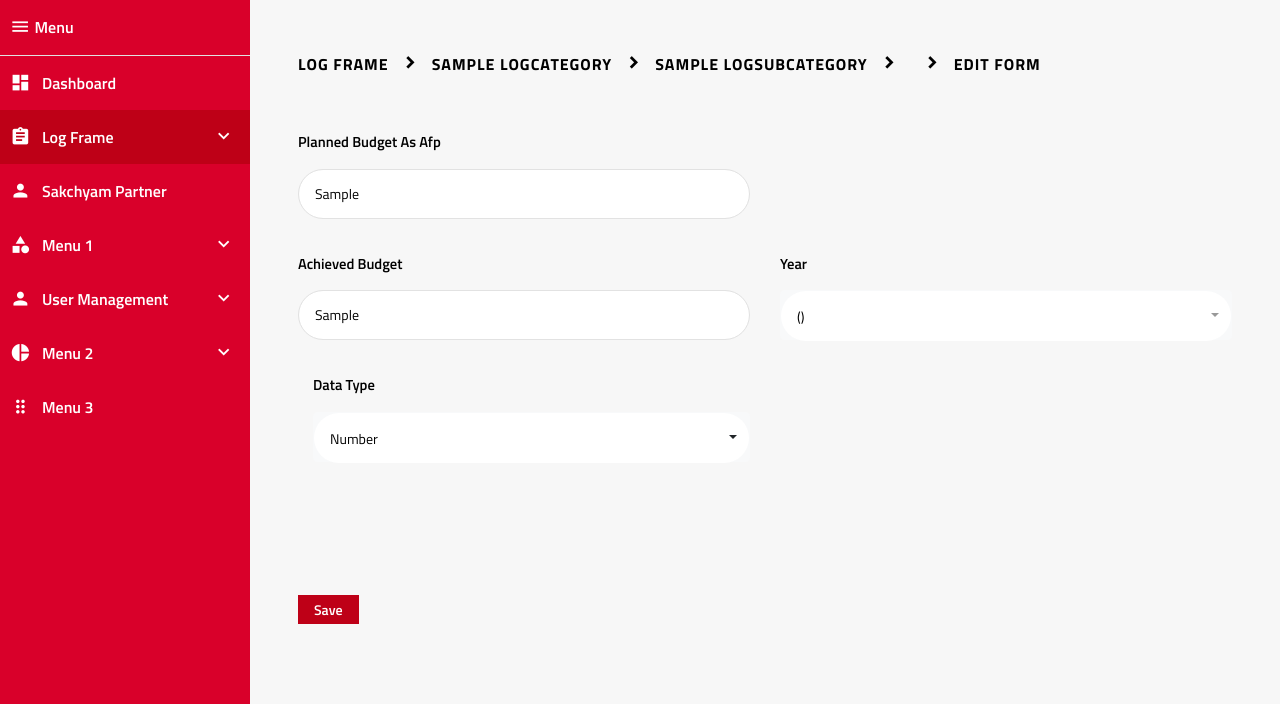
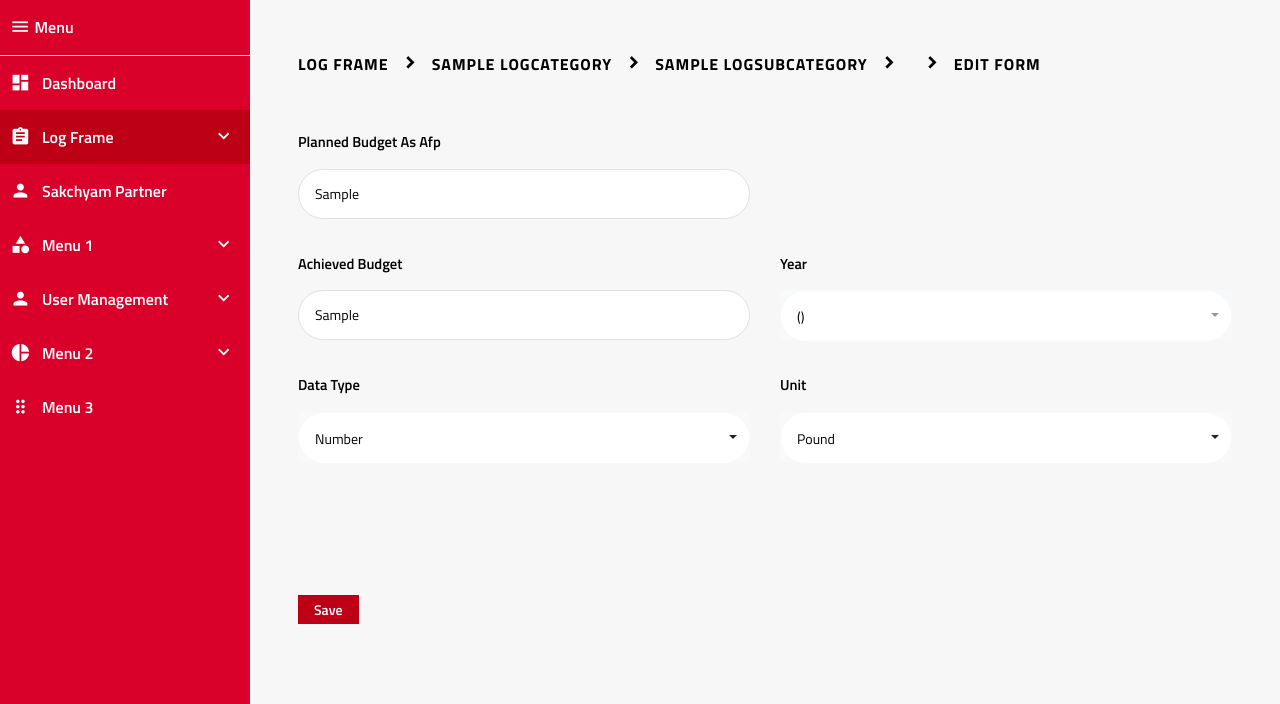
Before and after one commit to naxa-developers/sakchyam, a Django app: page /dashboard/logdata-edit/1/1/1 in a window 1280 px wide. Shown: the part 111-815 px from the top of the page. Run offline with Django 3.2, Linux system fonts and the light colour scheme; a user stored in the database is signed in; tables that the repository leaves empty hold one stand-in row (values such as "Sample post"); some libraries are stand-ins or nearby versions.

Commit message:
unit and data_type added

```diff
--- a/api/models.py
+++ b/api/models.py
@@ -43,18 +43,24 @@
 
 class LogData(models.Model):
     DATA_TYPE = (
-        (0, 'Number'),
-        (1, 'Funds'),
-        (2, 'Percentage'),
+        ('number', 'Number'),
+        ('budget', 'Budget'),
+        ('percentage', 'Percentage'),
+    )
+
+    UNIT = (
+        ('pound', 'Pound'),
+        ('rupees', 'Rupees'),
     )
 
     # title = models.ForeignKey(Title, on_delete=models.CASCADE, related_name='LogTitle', blank=True, null=True)
-    data_type = models.IntegerField(choices=DATA_TYPE, default=0)
+    data_type = models.CharField(max_length=30, choices=DATA_TYPE, default='number')
     planned_afp = models.CharField(max_length=30, blank=True, null=True, default=0)
     achieved = models.CharField(max_length=30, blank=True, null=True, default=0)
     year = models.ForeignKey(MilestoneYear, on_delete=models.CASCADE, related_name='LogYear')
     sub_category = models.ForeignKey(LogSubCategory, on_delete=models.CASCADE, related_name='LogSubCat')
     category = models.ForeignKey(LogCategory, on_delete=models.CASCADE, related_name='LogCat')
+    unit = models.CharField(max_length=30, blank=True, null=True, choices=UNIT)
 
     def __str__(self):
         return self.sub_category.name
--- a/dashboard/templates/logdata_edit.html
+++ b/dashboard/templates/logdata_edit.html
@@ -92,14 +92,14 @@
             </div>
 
 
-
             <div class="row">
 
 
                 <div class="col-md-6">
                     <div class="form-group">
                         <label for="id_planned_afp" class="">planned budget as afp</label>
-                        <input type="text" class="form-control" value="{{form.instance.planned_afp}}"  name="planned_afp" id="id_planned_afp"/>
+                        <input type="text" class="form-control" value="{{form.instance.planned_afp}}" name="planned_afp"
+                               id="id_planned_afp"/>
                     </div>
                 </div>
 
@@ -110,7 +110,8 @@
                 <div class="col-md-6">
                     <div class="form-group">
                         <label for="id_achieved" class="">achieved budget</label>
-                        <input type="text" class="form-control" value="{{form.instance.achieved}}"  name="achieved" id="id_achieved"/>
+                        <input type="text" class="form-control" value="{{form.instance.achieved}}" name="achieved"
+                               id="id_achieved"/>
                     </div>
                 </div>
 
@@ -120,7 +121,9 @@
                         <select class="selectpicker" data-live-search="true" name="year" required
                                 id="id_year">
 
-                            <option value="{{form.instance.year.id}}">{{form.instance.year.name}}({{form.instance.year.range}})</option>
+                            <option value="{{form.instance.year.id}}">
+                                {{form.instance.year.name}}({{form.instance.year.range}})
+                            </option>
 
                         </select>
                     </div>
@@ -128,25 +131,44 @@
 
             </div>
 
+            <div class="row">
                 <div class="col-md-6">
                     <div class="form-group ">
                         <label for="id_data_type" class="">data type</label>
                         <select class="selectpicker" data-live-search="true" name="data_type" required
                                 id="id_data_type">
-                        {% if form.instance.data_type == 0 %}
-                        <option value="0" selected>Number</option>
-                        <option value="1">Funds</option>
-                        <option value="2">Percentage</option>
-                        {% elif form.instance.data_type == 1 %}
-                        <option value="0" >Number</option>
-                        <option value="1" selected>Funds</option>
-                        <option value="2">Percentage</option>
-                        {% elif form.instance.data_type == 2 %}
-                         <option value="0" >Number</option>
-                        <option value="1">Funds</option>
-                        <option value="2" selected>Percentage</option>
-                        {% endif  %}
+                            {% if form.instance.data_type == 'number' %}
+                            <option value="number" selected>Number</option>
+                            <option value="budget">Budget</option>
+                            <option value="percentage">Percentage</option>
+                            {% elif form.instance.data_type == 'budget' %}
+                            <option value="number">Number</option>
+                            <option value="budget" selected>Budget</option>
+                            <option value="percentage">Percentage</option>
+                            {% elif form.instance.data_type == 'percentage' %}
+                            <option value="number">Number</option>
+                            <option value="budget">Budget</option>
+                            <option value="percentage" selected>Percentage</option>
+                            {% endif %}
                         </select>
+                    </div>
+                </div>
+
+                <div class="col-md-6">
+                    <div class="form-group ">
+                        <label for="id_unit" class="">Unit</label>
+                        <select class="selectpicker" data-live-search="true" name="unit"
+                                id="id_unit">
+                            {% if form.instance.unit == 'pound' %}
+                            <option value="pound" selected>Pound</option>
+                            <option value="rupees">Rupees</option>
+
+                            {% else %}
+                            <option value="pound">Pound</option>
+                            <option value="rupees" selected>Rupees</option>
+                            {% endif %}
+                        </select>
+                    </div>
                 </div>
             </div>
 
```
Also changed, not shown: dashboard/templates/log_frame_add.html (+15 -1 lines), api/migrations/0016_auto_20200402_1035.py (added), api/migrations/0017_logdata_unit.py (added), api/migrations/0018_auto_20200402_1048.py (added), dashboard/migrations/0004_auto_20200402_1035.py (added). Lines whose indentation alone changed are shown as unchanged.
